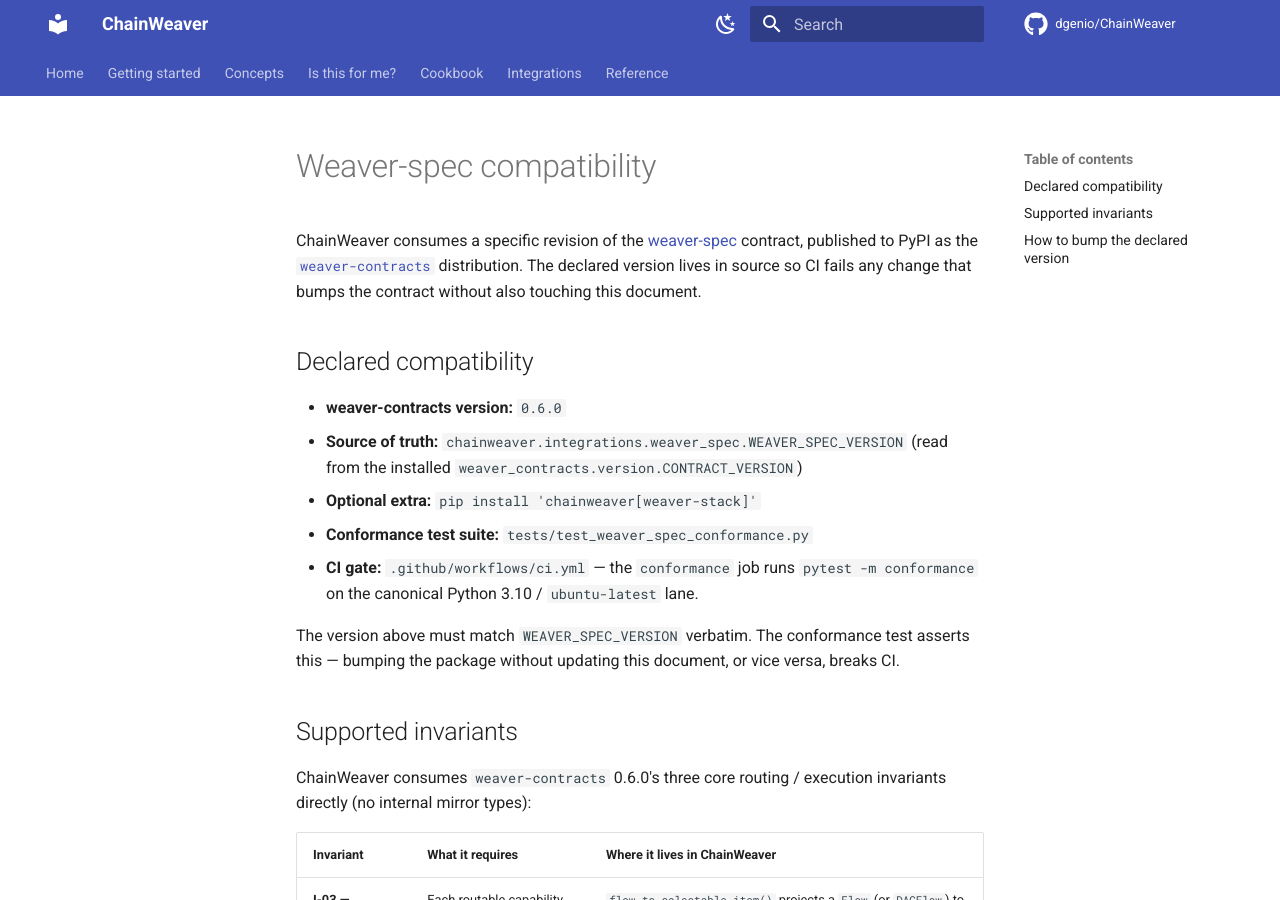
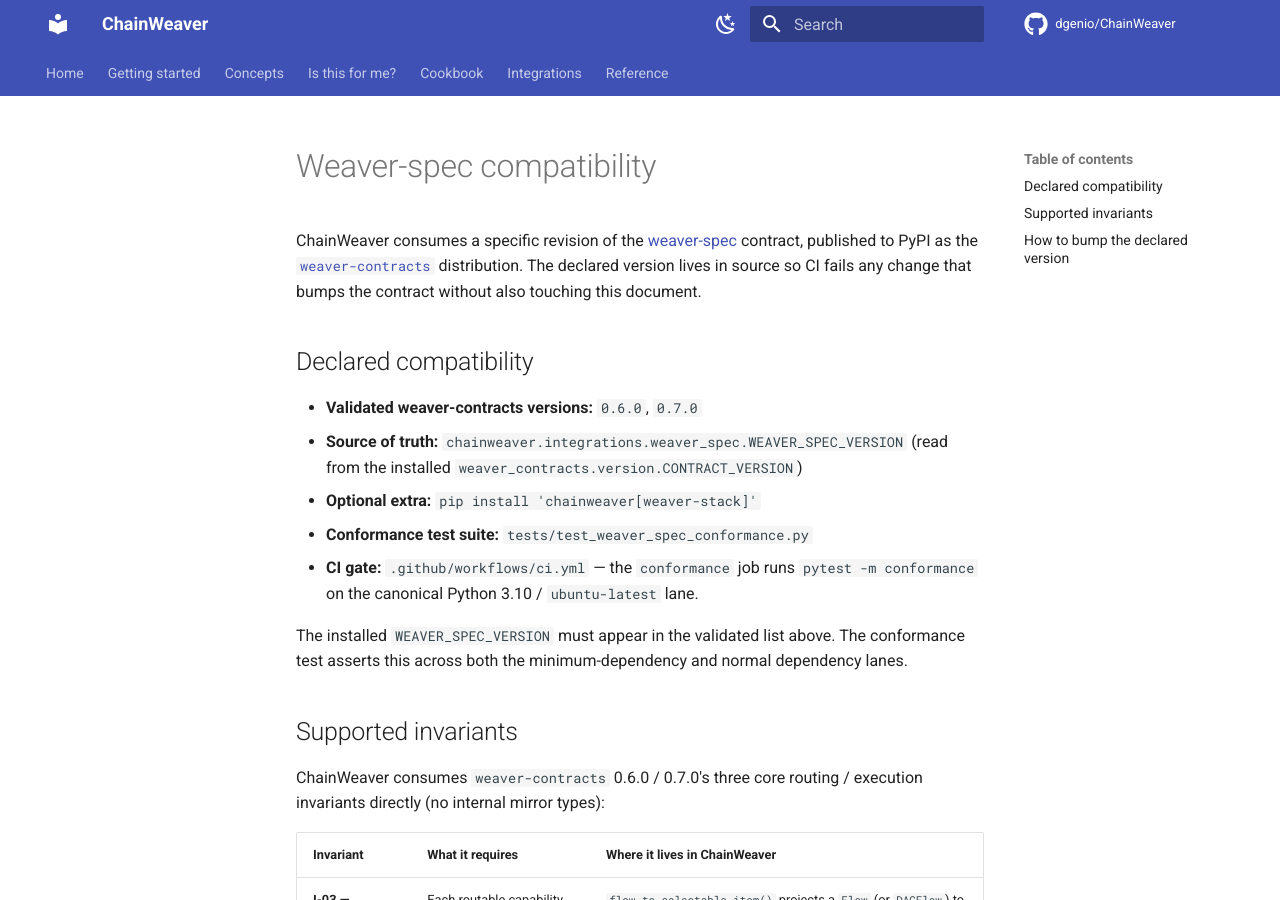
Before and after one commit to dgenio/ChainWeaver, an MkDocs documentation site: the page built from docs/SPEC_COMPAT.md, in a window 1280 px wide and 900 px high. Built offline with MkDocs 1.6.1 and Material for MkDocs 9.7.7, drawn with Linux system fonts in a browser that asks for light colours; comment, search, counter and statistics services are not loaded.

Commit message:
docs: record validated weaver contract versions

```diff
--- a/docs/SPEC_COMPAT.md
+++ b/docs/SPEC_COMPAT.md
@@ -8,7 +8,7 @@
 
 ## Declared compatibility
 
-- **weaver-contracts version:** `0.6.0`
+- **Validated weaver-contracts versions:** `0.6.0`, `0.7.0`
 - **Source of truth:**
   `chainweaver.integrations.weaver_spec.WEAVER_SPEC_VERSION`
   (read from the installed `weaver_contracts.version.CONTRACT_VERSION`)
@@ -20,14 +20,13 @@
   `conformance` job runs `pytest -m conformance` on the canonical
   Python 3.10 / `ubuntu-latest` lane.
 
-The version above must match
-`WEAVER_SPEC_VERSION`
-verbatim.  The conformance test asserts this — bumping the package
-without updating this document, or vice versa, breaks CI.
+The installed `WEAVER_SPEC_VERSION` must appear in the validated list above.
+The conformance test asserts this across both the minimum-dependency and
+normal dependency lanes.
 
 ## Supported invariants
 
-ChainWeaver consumes `weaver-contracts` 0.6.0's three core routing /
+ChainWeaver consumes `weaver-contracts` 0.6.0 / 0.7.0's three core routing /
 execution invariants directly (no internal mirror types):
 
 | Invariant | What it requires | Where it lives in ChainWeaver |
```
